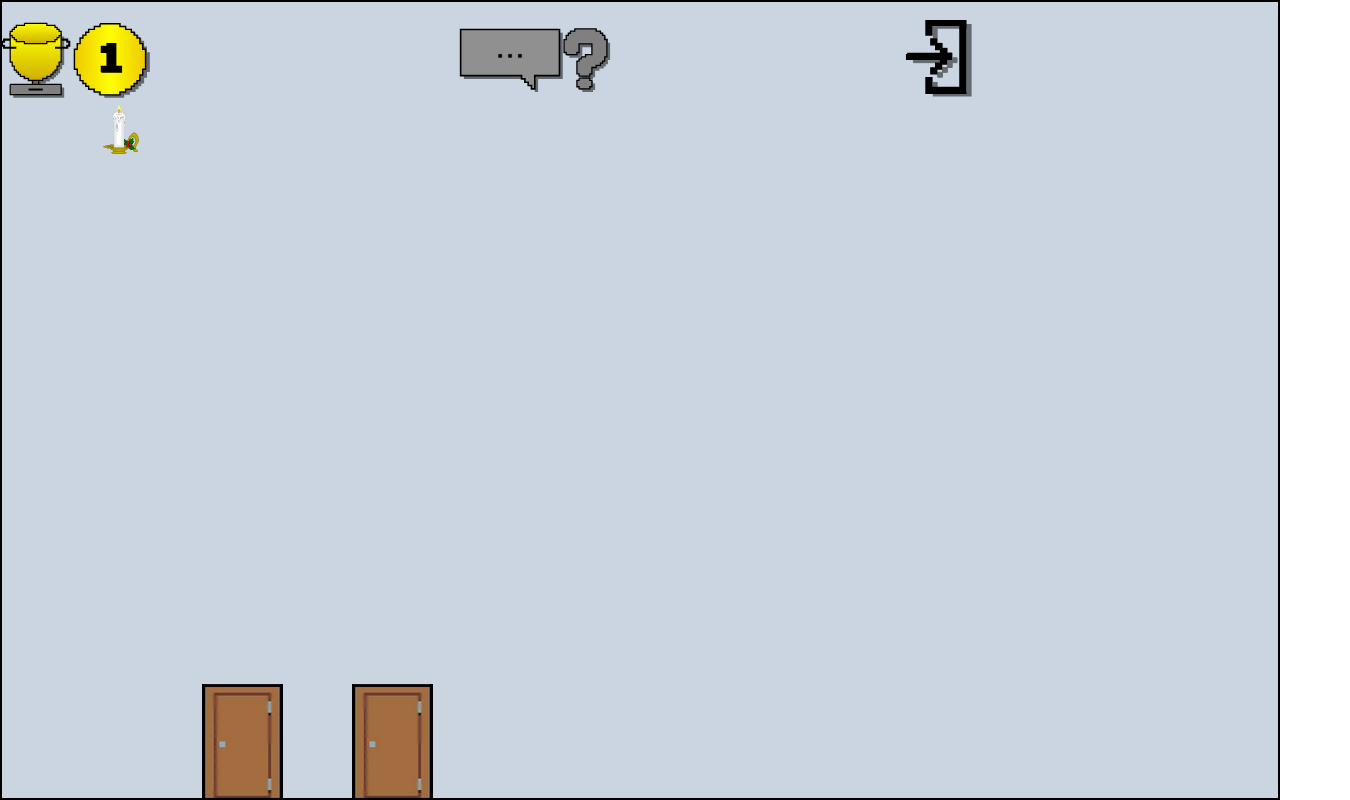
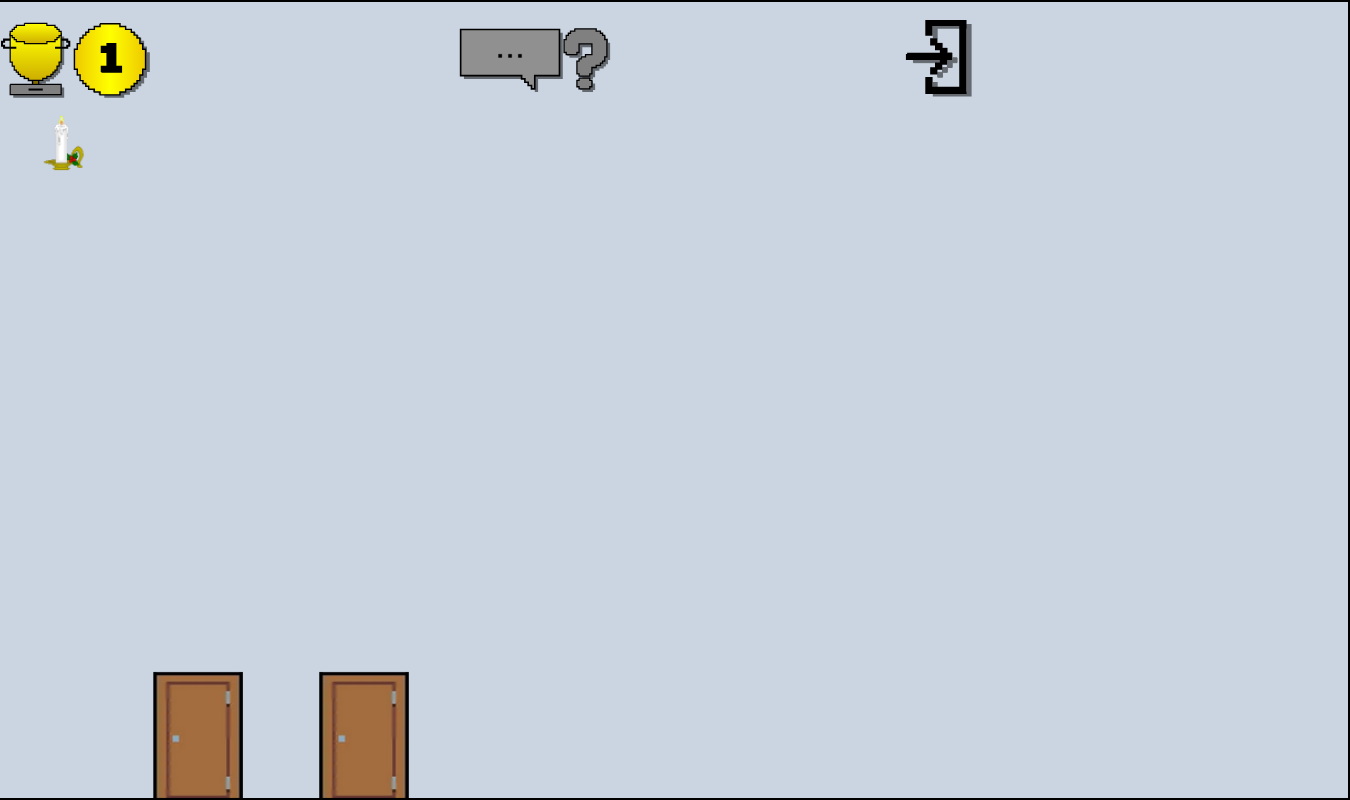
Before and after one commit to Rollemann/QuizAdventCalendar, a Next.js app: page / in a window 1280 px wide. Shown: the whole page, 1350 px wide, since content can reach past the window. Built offline with nearby package versions, Linux system fonts and the light colour scheme.

Commit message:
canvas dimensions fix

```diff
--- a/src/app/components/menu/chat.tsx
+++ b/src/app/components/menu/chat.tsx
@@ -1,6 +1,6 @@
 import { useSpeachBubbleContext } from '@/app/contexts/speachBubbleContext'
-import { shapeDrawer } from "@/app/utilities/svgUtilities";
-import { Position } from "@/app/utilities/svgUtilities";
+import { shapeDrawer } from "@/app/utilities/svgDrawer";
+import { Position } from "@/app/utilities/svgDrawer";
 
 const pixelSize: number = 10;
 const qube: string = `l ${pixelSize},0 l 0,${pixelSize} l -${pixelSize},0 Z`;
--- a/src/app/components/menu/login.tsx
+++ b/src/app/components/menu/login.tsx
@@ -1,5 +1,5 @@
-import { shapeDrawer } from "@/app/utilities/svgUtilities";
-import { Position } from "@/app/utilities/svgUtilities";
+import { shapeDrawer } from "@/app/utilities/svgDrawer";
+import { Position } from "@/app/utilities/svgDrawer";
 
 const pixelSize: number = 10;
 const startX: number = 40;
--- a/src/app/components/menu/ranking.tsx
+++ b/src/app/components/menu/ranking.tsx
@@ -1,6 +1,6 @@
 import { useSpeachBubbleContext } from "@/app/contexts/speachBubbleContext";
-import { shapeDrawer } from "@/app/utilities/svgUtilities";
-import { Position } from "@/app/utilities/svgUtilities";
+import { shapeDrawer } from "@/app/utilities/svgDrawer";
+import { Position } from "@/app/utilities/svgDrawer";
 
 const pixelSize: number = 10;
 const startX: number = 100;
--- a/src/app/components/menu/rewards.tsx
+++ b/src/app/components/menu/rewards.tsx
@@ -1,6 +1,6 @@
 import { useSpeachBubbleContext } from "@/app/contexts/speachBubbleContext";
-import { shapeDrawer } from "@/app/utilities/svgUtilities";
-import { Position } from "@/app/utilities/svgUtilities";
+import { shapeDrawer } from "@/app/utilities/svgDrawer";
+import { Position } from "@/app/utilities/svgDrawer";
 
 const pixelSize: number = 10;
 const width: number = 330;
--- a/src/app/components/menu/rules.tsx
+++ b/src/app/components/menu/rules.tsx
@@ -1,6 +1,6 @@
 import { useSpeachBubbleContext } from "@/app/contexts/speachBubbleContext";
-import { shapeDrawer } from "@/app/utilities/svgUtilities";
-import { Position } from "@/app/utilities/svgUtilities";
+import { shapeDrawer } from "@/app/utilities/svgDrawer";
+import { Position } from "@/app/utilities/svgDrawer";
 
 const pixelSize: number = 10;
 const width: number = 200;
--- a/src/app/layout.tsx
+++ b/src/app/layout.tsx
@@ -46,7 +46,7 @@ export default function RootLayout({
             </div>
           </header>
         </SpeachBubbleContextProvider>
-        <main> {children} </main>
+        <main className='flex justify-center'> {children} </main>
       </body>
     </html>
   )
--- a/src/app/page.tsx
+++ b/src/app/page.tsx
@@ -21,6 +21,6 @@ export default function Home() {
 
 
   return (
-    <canvas ref={canvasRef} className='border-solid border-black border-2 bg-slate-300 w-screen h-screen' />
+    <canvas ref={canvasRef} className='border-solid border-black border-2 bg-slate-300' />
   )
 }
--- a/src/app/utilities/collisionCheck.ts
+++ b/src/app/utilities/collisionCheck.ts
@@ -4,8 +4,6 @@ export function collisionCheck(playerArea: SpriteArea, solidObjectAreas: SpriteA
     for (let i: number = 0; i < solidObjectAreas.length; ++i) {
         const xCollide = playerArea.x < solidObjectAreas[i].x + solidObjectAreas[i].width && playerArea.x + playerArea.width > solidObjectAreas[i].x;
         const yCollide = playerArea.y < solidObjectAreas[i].y + solidObjectAreas[i].height && playerArea.y + playerArea.height > solidObjectAreas[i].y;
-
-        console.log(`${playerArea.x}|||${playerArea.x + playerArea.width}|||${solidObjectAreas[i].x}|||${solidObjectAreas[i].x + solidObjectAreas[i].width}`);
 
         if(xCollide && yCollide){
             return i;
--- a/src/app/utilities/setupGame.ts
+++ b/src/app/utilities/setupGame.ts
@@ -8,10 +8,13 @@ export function setup(): {
 } | null {
 
     if (canvas) {
+        canvas.style.height = window.innerHeight.toString() + "px";
+        canvas.style.width = (16 * (window.innerHeight / 9)).toString() + "px";
+        // TODO das hier oben
         let ctx: CanvasRenderingContext2D | null = canvas.getContext("2d");
         if (ctx) {
-            ctx.canvas.height = canvas?.clientHeight || 1080;
-            ctx.canvas.width = canvas?.clientWidth || 1920;
+            ctx.canvas.width = 1280;
+            ctx.canvas.height = 720;
             const sprites = initSprites(ctx);
             initInputEvents(sprites);
             return {
--- a/src/app/utilities/sprites.ts
+++ b/src/app/utilities/sprites.ts
@@ -88,6 +88,8 @@ export class PlayerSprite {
     }
 
     update(): SpriteArea {
+        console.log(this.position.y + this.imgHeight*this.scale);
+
         this.time += 1;
 
         // Gravity (canvas.height+3 to set him to the ground)
```
Also changed, not shown: src/app/utilities/svgDrawer.ts (renamed from src/app/utilities/svgUtilities.ts).
